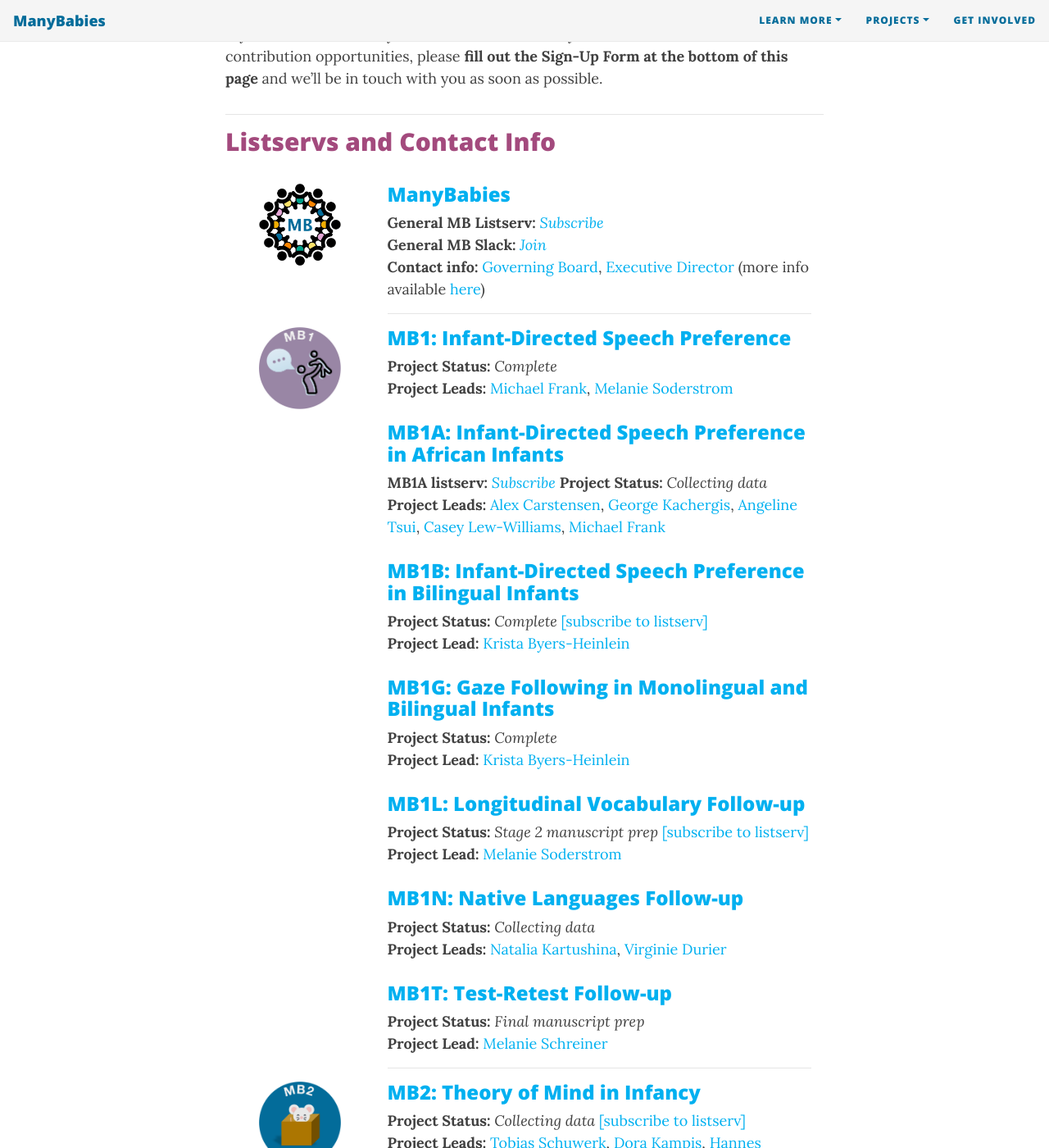
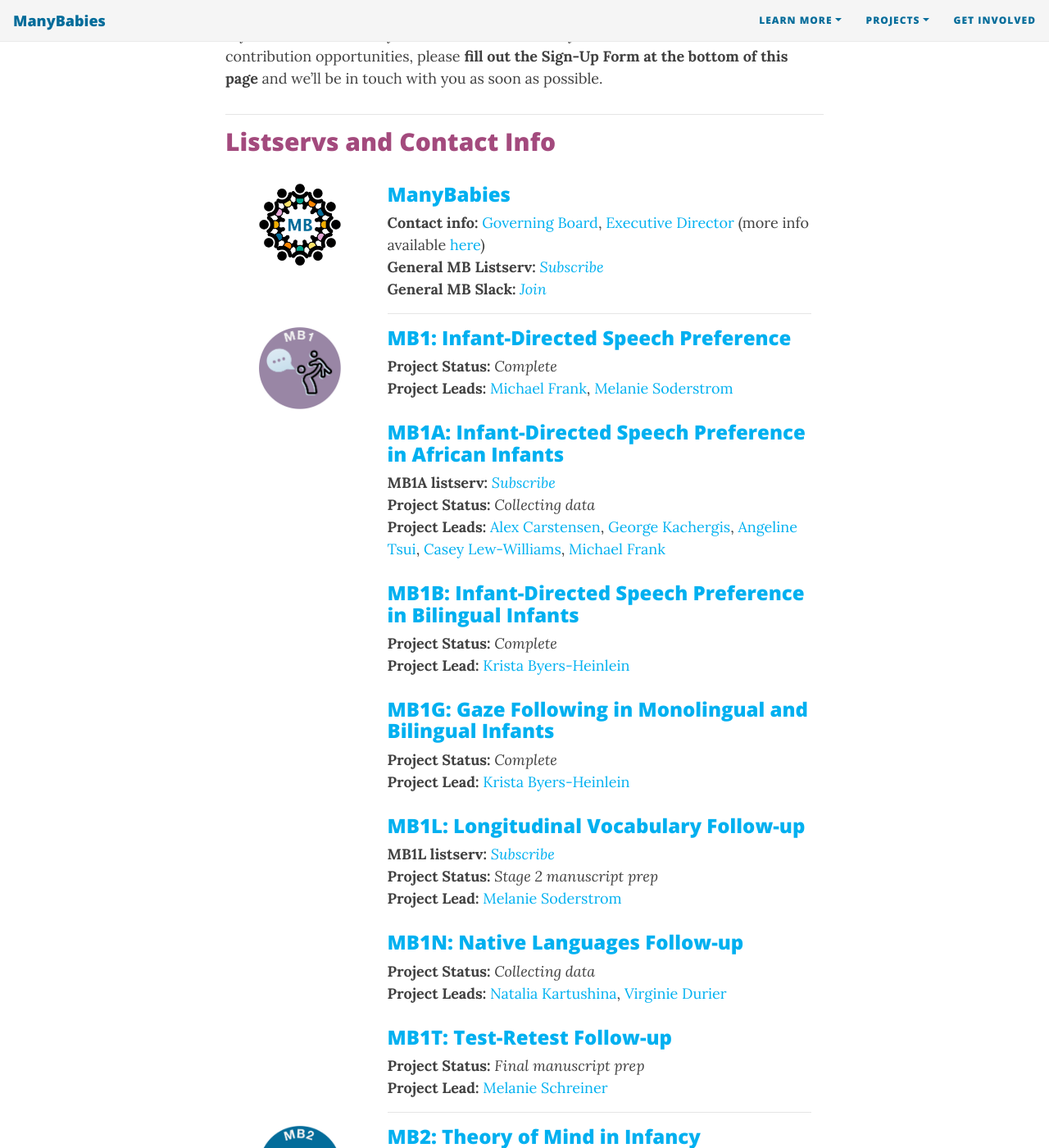
Before and after one commit to manybabies/manybabies.github.io, a Jekyll site: the page built from get_involved.md, in a window 1280 px wide and 1400 px high, scrolled down 804 px. Shown: the whole window at 82% size. Built offline with Jekyll 4.4.1, drawn with Linux system fonts in a browser that asks for light colours; nearby versions of some CDN libraries; some web fonts are replaced.

Commit message:
Update get_involved.md

```diff
--- a/get_involved.md
+++ b/get_involved.md
@@ -48,10 +48,10 @@
       </div>
       <div class="col-sm-9">
         <h3><a href="{{site.baseurl}}{% link index.md %}">ManyBabies </a></h3>
+        <b>Contact info:</b> <a href="mailto:manybabies-gb@mailman.stanford.edu">Governing Board</a>,
+          <a href="mailto:manybabiesconsortium@gmail.com">Executive Director</a> (more info available <a href="{{site.baseurl}}{% link people.md %}">here</a>)<br>
         <b>General MB Listserv:</b> <a href="https://mailman.stanford.edu/mailman/listinfo/manybabies"><i>Subscribe</i></a><br>
-        <b>General MB Slack:</b> <a href="https://join.slack.com/t/manybabies/shared_invite/zt-1frvx4ulh-b7ge7X6DY8Yl4HgBW1xBXQ"><i>Join</i></a><br>
-        <b>Contact info:</b> <a href="mailto:manybabies-gb@mailman.stanford.edu">Governing Board</a>,
-          <a href="mailto:manybabiesconsortium@gmail.com">Executive Director</a> (more info available <a href="{{site.baseurl}}{% link people.md %}">here</a>)
+        <b>General MB Slack:</b> <a href="https://join.slack.com/t/manybabies/shared_invite/zt-1frvx4ulh-b7ge7X6DY8Yl4HgBW1xBXQ"><i>Join</i></a>
         <hr>
       </div>
     </div>
@@ -66,7 +66,7 @@
         <br>
         <br>
         <h3><a href="{{site.baseurl}}{% link MB1A.md %}">MB1A: Infant-Directed Speech Preference in African Infants</a></h3>
-        <b>MB1A listserv:</b> <a href="https://mailman.stanford.edu/mailman/listinfo/manybabies-africa"><i>Subscribe</i></a>
+        <b>MB1A listserv:</b> <a href="https://mailman.stanford.edu/mailman/listinfo/manybabies-africa"><i>Subscribe</i></a><br>
         <b>Project Status:</b> <i>Collecting data</i><br>
         <b>Project Leads:</b> <a href="mailto:abc@ucsd.edu">Alex Carstensen</a>, <a href="mailto:kachergis@stanford.edu">George Kachergis</a>,
           <a href="mailto:angelinetsui@gmail.com">Angeline Tsui</a>, <a href="mailto:caseylw@princeton.edu">Casey Lew-Williams</a>,
@@ -74,8 +74,7 @@
         <br>
         <br>
         <h3><a href="{{site.baseurl}}{% link MB1B.md %}">MB1B: Infant-Directed Speech Preference in Bilingual Infants</a></h3>
-        <b>Project Status:</b> <i>Complete</i>
-          <a href="https://groups.google.com/forum/#!forum/manybabies-bilingual">[subscribe to listserv]</a><br>
+        <b>Project Status:</b> <i>Complete</i><br>
         <b>Project Lead:</b> <a href="mailto:k.byers@concordia.ca">Krista Byers-Heinlein</a>
         <br>
         <br>
@@ -85,8 +84,8 @@
         <br>
         <br>
         <h3><a href="{{site.baseurl}}{% link MB1L.md %}">MB1L: Longitudinal Vocabulary Follow-up</a></h3>
-        <b>Project Status:</b> <i>Stage 2 manuscript prep</i>
-          <a href="https://groups.google.com/u/1/g/mb1-cdi-follow-up">[subscribe to listserv]</a><br>
+        <b>MB1L listserv:</b> <a href="https://groups.google.com/u/1/g/mb1-cdi-follow-up"><i>Subscribe</i></a><br>
+        <b>Project Status:</b> <i>Stage 2 manuscript prep</i><br>
         <b>Project Lead:</b> <a href="mailto:M_Soderstrom@umanitoba.ca">Melanie Soderstrom</a>
         <br>
         <br>
```
